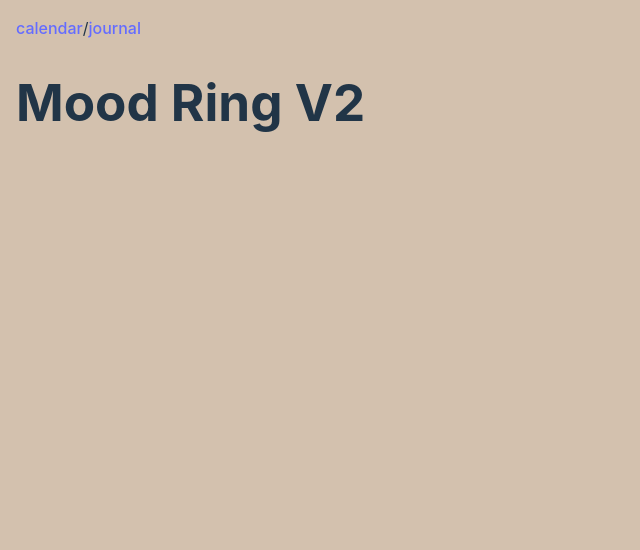
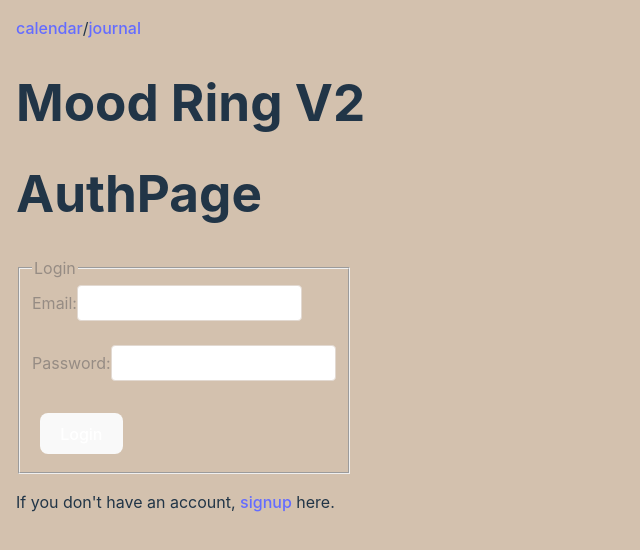
Before and after one commit to ChesterKeh/Mood-Ring, a React (Vite) app: page /login in a window 1280 px wide. Shown: the top 550 px of the page, without its empty margins (0-640 px from the left). Built offline with nearby package versions, Linux system fonts and the light colour scheme.

Commit message:
Add login functionality

```diff
--- a/routes/userRoutes.js
+++ b/routes/userRoutes.js
@@ -4,5 +4,6 @@ const userController = require("../controllers/userController");
 
 router.get("/", userController.getAll);
 router.post("/signup", userController.createOne);
+router.post("/login", userController.login);
 
 module.exports = router;
--- a/src/components/UserForm/LoginForm/LoginForm.jsx
+++ b/src/components/UserForm/LoginForm/LoginForm.jsx
@@ -0,0 +1,48 @@
+import { getUser } from "../../../utilities/user-service";
+
+async function postData(url = "", data = {}) {
+  // Default options are marked with *
+  const response = await fetch(url, {
+    method: "POST", // *GET, POST, PUT, DELETE, etc.
+    headers: {
+      "Content-Type": "application/json",
+    },
+    body: JSON.stringify(data), // body data type must match "Content-Type" header
+  });
+  return response.json(); // parses JSON response into native JavaScript objects
+}
+
+export default function LoginForm({ setUser }) {
+  const handleSubmit = async (event) => {
+    event.preventDefault();
+
+    const form = new FormData(event.target);
+    const data = Object.fromEntries(form);
+    // console.log(data);
+    const token = await postData("/api/users/login", data);
+    localStorage.setItem("token", token.token);
+    setUser(getUser());
+  };
+
+  return (
+    <form onSubmit={handleSubmit}>
+      <fieldset>
+        <legend>Login</legend>
+        <label>
+          Email:{" "}
+          <input
+            name="email"
+            type="email"
+          />
+        </label>
+        <br />
+        <label>
+          Password:
+          <input name="password" />
+        </label>
+        <br />
+        <button>Login</button>
+      </fieldset>
+    </form>
+  );
+}
--- a/src/pages/App/App.jsx
+++ b/src/pages/App/App.jsx
@@ -1,12 +1,12 @@
-import { useState } from "react";
 import CalendarPage from "../CalendarPage/CalendarPage";
 import { Route, Routes } from "react-router-dom";
 
-import AuthPage from "../UserForm/AuthForm/AuthPage";
-import { getUser } from "../../utilities/user-service";
+import AuthPage from "../UserForm/AuthForm/SignupAuthPage";
 
 import JournalPage from "../JournalPage/JournalPage";
 import Navbar from "../../components/Navbar/Navbar";
+import SignupAuthPage from "../UserForm/AuthForm/SignupAuthPage";
+import LoginAuthPage from "../UserForm/AuthForm/LoginAuthPage";
 
 function App() {
   return (
@@ -14,18 +14,27 @@ function App() {
       <Navbar />
       <h1>Mood Ring V2</h1>
       <Routes>
-
-    <Route
+        <Route
           path="/calendar"
           element={<CalendarPage />}
         />
         <Route
           path="/signup"
-          element={<AuthPage />}
+          element={<SignupAuthPage />}
         />
-        <Route path="/calendar" element={<CalendarPage />} />
-        <Route path="/journal" element={<JournalPage />} />
 
+        <Route
+          path="/login"
+          element={<LoginAuthPage />}
+        />
+        <Route
+          path="/calendar"
+          element={<CalendarPage />}
+        />
+        <Route
+          path="/journal"
+          element={<JournalPage />}
+        />
       </Routes>
     </>
   );
--- /dev/null
+++ b/src/pages/UserForm/AuthForm/LoginAuthPage.jsx
@@ -0,0 +1,16 @@
+import React, { useState } from "react";
+import { Link } from "react-router-dom";
+import LoginForm from "../../../components/UserForm/LoginForm/LoginForm";
+
+export default function LoginAuthPage() {
+  return (
+    <main>
+      <h1>AuthPage</h1>
+      <LoginForm />
+
+      <p>
+        If you don't have an account, <Link to="/signup">signup</Link> here.
+      </p>
+    </main>
+  );
+}
--- a/src/pages/UserForm/AuthForm/AuthPage.jsx
+++ b/src/pages/UserForm/AuthForm/SignupAuthPage.jsx
@@ -1,11 +1,17 @@
 import React, { useState } from "react";
+import { Link } from "react-router-dom";
 import SignUpForm from "../../../components/UserForm/SignupForm/SignupForm";
 
-export default function AuthPage() {
+export default function SignupAuthPage() {
   return (
     <main>
       <h1>AuthPage</h1>
       <SignUpForm />
+
+      <p>
+        {" "}
+        If you already have an account, just <Link to="/login"> login</Link>.
+      </p>
     </main>
   );
 }
```
Also changed, not shown: controllers/userController.js (+25 -0 lines).
